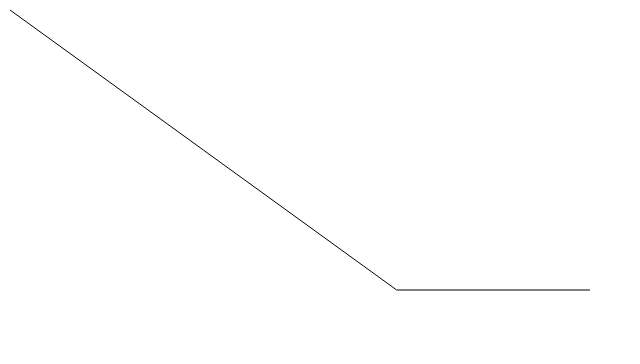
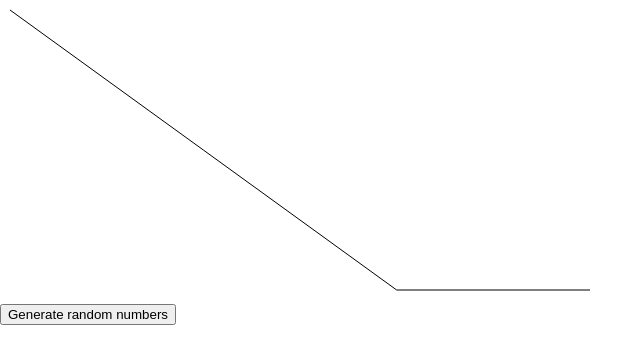
Before and after one commit to ratherlongname/sorting-visualizer, a plain HTML site: page index.html in a window 1280 px wide. Shown: the whole page, without its empty margins (0-640 px from the left). Drawn offline with Linux system fonts and the light colour scheme.

Commit message:
Add button to generate random numbers
Only HTML, corresponding JS function not made yet.

```diff
--- a/index.html
+++ b/index.html
@@ -17,6 +17,8 @@
 
     <div width=100% id="controls">
         <!--controls to choose numbers, make and step through visualization.-->
+
+        <button onclick="generate_numbers()">Generate random numbers</button>
     </div>
 
     <div width=100% id="unsorted">
```
